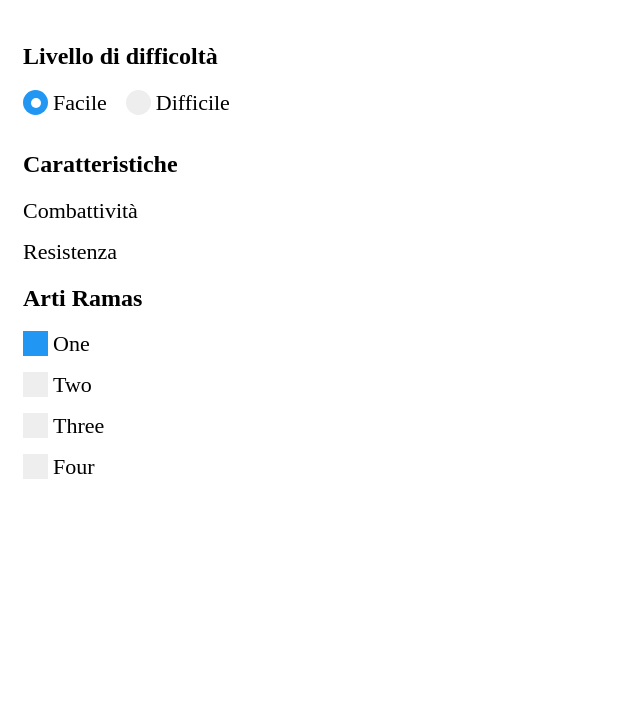
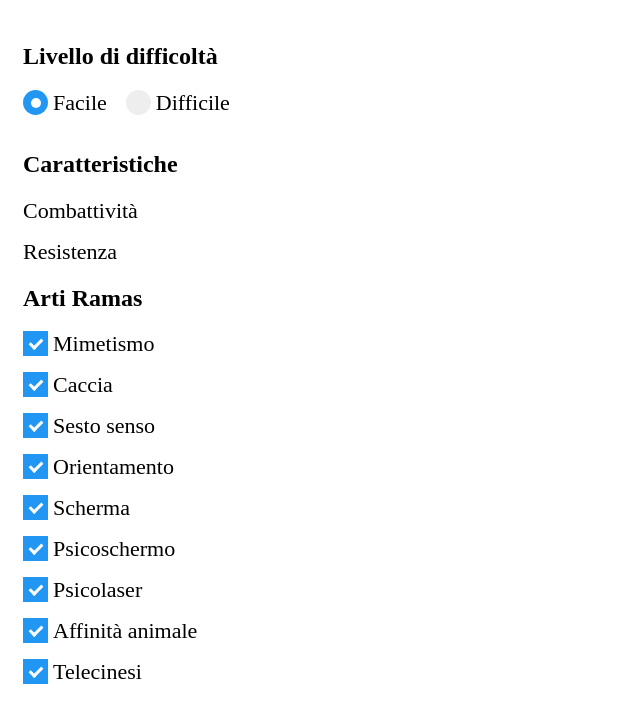
Before and after one commit to camizzilla/Lupo-solitario, a plain HTML site: page index.html in a window 1280 px wide. Shown: the whole page, without its empty margins (0-640 px from the left). Drawn offline with Linux system fonts and the light colour scheme.

Commit message:
Arti ramas

```diff
--- a/index.html
+++ b/index.html
@@ -36,26 +36,8 @@
     </label>
   </div>
 
-  <div class="arti-ramas form-block">
-    <h2>Arti Ramas</h2
-    <div class="checkbox">
-      <label class="container">One
-        <input type="checkbox" checked="checked">
-        <span class="checkmark"></span>
-      </label>
-      <label class="container">Two
-        <input type="checkbox">
-        <span class="checkmark"></span>
-      </label>
-      <label class="container">Three
-        <input type="checkbox">
-        <span class="checkmark"></span>
-      </label>
-      <label class="container">Four
-        <input type="checkbox">
-        <span class="checkmark"></span>
-      </label>
-    </div>
+  <div id="arti-ramas" class="arti-ramas form-block">
+    <h2>Arti Ramas</h2>
   </div>
 
 
--- a/js/main.js
+++ b/js/main.js
@@ -1,4 +1,4 @@
-class game  {
+class Game  {
   constructor(){
     this.livelloFacile = false;
     this.artiRamas = [
@@ -37,6 +37,38 @@ class game  {
       "Spadone"
     ];
   }
+
+  addArtiRamas(){
+
+
+
+    // Make the list
+    var listElement = document.getElementById('arti-ramas');
+
+    if(this.artiRamas.length){
+      this.artiRamas.forEach( (arti) => {
+        let checkboxDiv = document.createElement('div');
+        checkboxDiv.className = 'checkbox';
+
+        let labelBox = document.createElement('label');
+        labelBox.className = 'container';
+        labelBox.innerHTML = arti;
+        let input = document.createElement('input');
+        input.setAttribute("type", "checkbox");
+        input.setAttribute("checked", "checked");
+        let span = document.createElement('span');
+        span.className = 'checkmark';
+
+        labelBox.appendChild(input);
+
+        labelBox.appendChild(span);
+
+        checkboxDiv.appendChild(labelBox);
+
+        listElement.appendChild(checkboxDiv);
+      });
+    }
+  }
 }
 
 class player {
@@ -61,10 +93,13 @@ class player {
     this.armatura = {
       elmo: elmo || elmo,
       cottaDiMaglia : cottaDiMaglia || false
-    }
+    };
 
     oggettiSpeciali = [
       "Mappa di Summerlund"
-      ]
+    ];
   }
 }
+
+let game = new Game();
+game.addArtiRamas();
```
Lines whose indentation alone changed are shown as unchanged.
